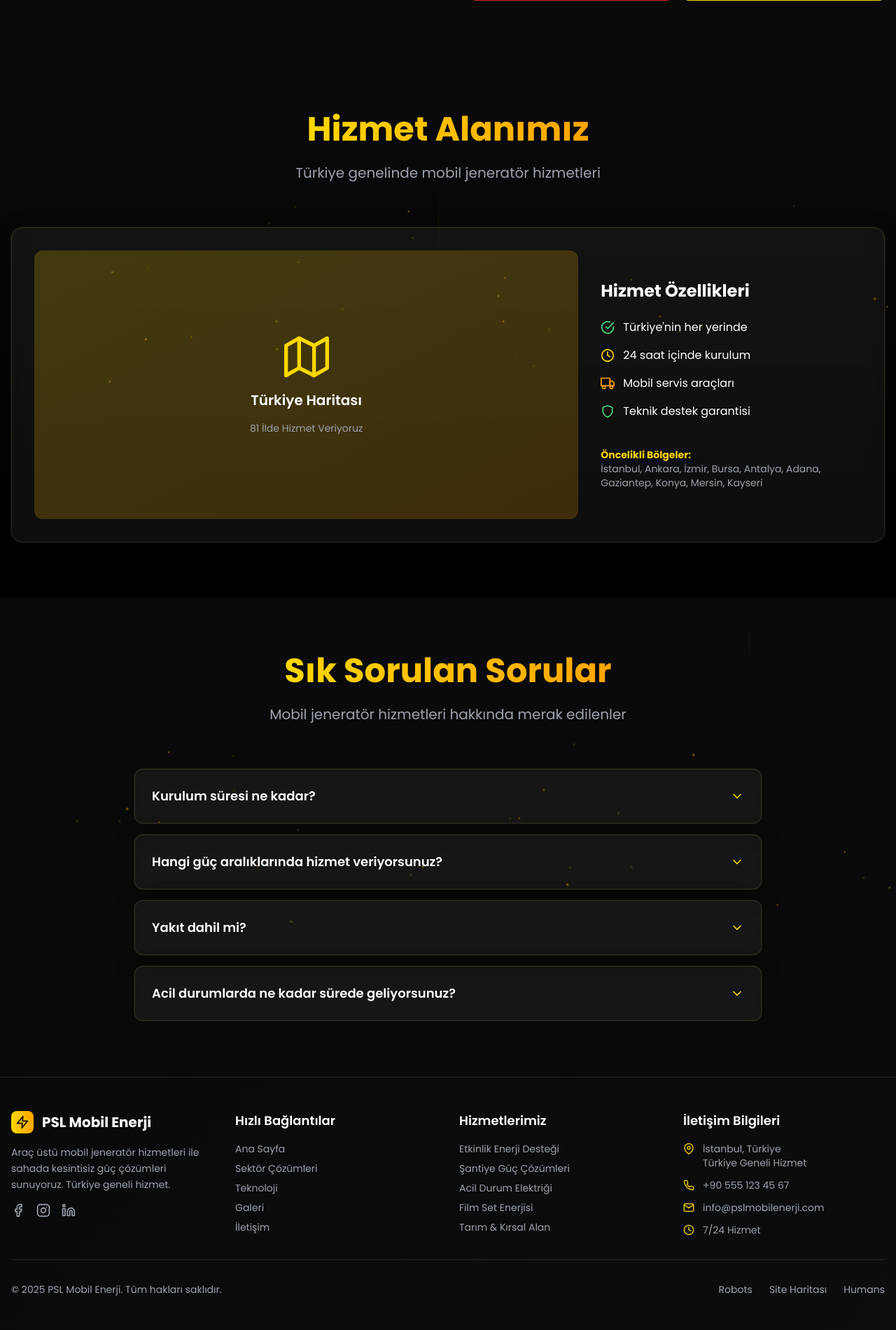
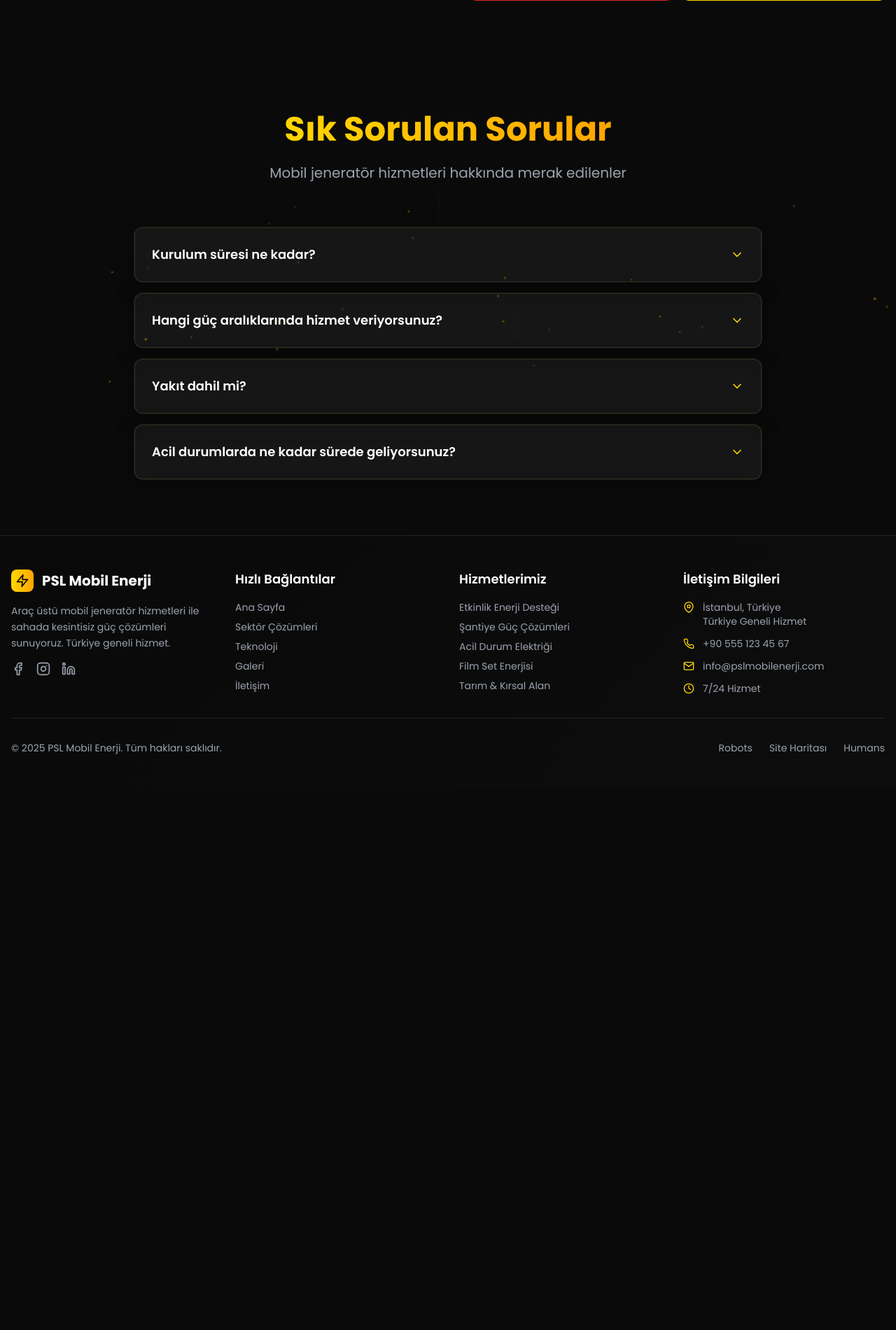
Before and after one commit to j1vetr/psl, a Flask app: page /iletisim in a window 1280 px wide. Shown: the part 1207-3108 px from the top of the page at 70% size. After the commit the page ends 2285 px from the top, so only its background shows below. Run offline with Flask 3, Linux system fonts and the light colour scheme; data comes from the database, SQL or seed files in the repository; some libraries are stand-ins or nearby versions.

Commit message:
Remove the service area section from the contact page
Removes the "Hizmet Alanımız" (Service Area) section, including map and related details, from the iletisim.html template.

Replit-Commit-Author: Agent
Replit-Commit-Session-Id: 8b600c18-987c-41a3-b5ed-623b27491751
Replit-Commit-Checkpoint-Type: full_checkpoint
Replit-Commit-Screenshot-Url: https://storage.googleapis.com/screenshot-production-us-central1/859f096b-f395-4f59-b9ad-5eea25ce2193/8b600c18-987c-41a3-b5ed-623b27491751/sFblXPi

```diff
--- a/templates/iletisim.html
+++ b/templates/iletisim.html
@@ -203,65 +203,6 @@
         </div>
     </section>
 
-    <!-- Map Section -->
-    <section class="py-20 bg-gradient-to-b from-electric-dark to-black">
-        <div class="container mx-auto px-4">
-            <div class="text-center mb-16">
-                <h2 class="text-3xl md:text-5xl font-bold mb-6">
-                    <span class="bg-gradient-to-r from-electric-blue to-electric-cyan bg-clip-text text-transparent">
-                        Hizmet Alanımız
-                    </span>
-                </h2>
-                <p class="text-xl text-gray-400">Türkiye genelinde mobil jeneratör hizmetleri</p>
-            </div>
-
-            <div class="glass-panel p-8 rounded-2xl">
-                <div class="grid grid-cols-1 lg:grid-cols-3 gap-8 items-center">
-                    <div class="lg:col-span-2">
-                        <!-- Map placeholder -->
-                        <div class="w-full h-96 bg-gradient-to-br from-electric-blue/20 to-electric-cyan/20 rounded-xl flex items-center justify-center">
-                            <div class="text-center space-y-4">
-                                <i data-feather="map" class="w-16 h-16 text-electric-blue mx-auto"></i>
-                                <h3 class="text-xl font-semibold">Türkiye Haritası</h3>
-                                <p class="text-gray-400 text-sm">81 İlde Hizmet Veriyoruz</p>
-                            </div>
-                        </div>
-                    </div>
-
-                    <div class="space-y-6">
-                        <h3 class="text-2xl font-bold">Hizmet Özellikleri</h3>
-
-                        <div class="space-y-4">
-                            <div class="flex items-center space-x-3">
-                                <i data-feather="check-circle" class="w-5 h-5 text-green-400"></i>
-                                <span>Türkiye'nin her yerinde</span>
-                            </div>
-                            <div class="flex items-center space-x-3">
-                                <i data-feather="clock" class="w-5 h-5 text-electric-blue"></i>
-                                <span>24 saat içinde kurulum</span>
-                            </div>
-                            <div class="flex items-center space-x-3">
-                                <i data-feather="truck" class="w-5 h-5 text-electric-cyan"></i>
-                                <span>Mobil servis araçları</span>
-                            </div>
-                            <div class="flex items-center space-x-3">
-                                <i data-feather="shield" class="w-5 h-5 text-green-400"></i>
-                                <span>Teknik destek garantisi</span>
-                            </div>
-                        </div>
-
-                        <div class="pt-4">
-                            <div class="text-sm text-gray-400">
-                                <strong class="text-electric-blue">Öncelikli Bölgeler:</strong><br>
-                                İstanbul, Ankara, İzmir, Bursa, Antalya, Adana, Gaziantep, Konya, Mersin, Kayseri
-                            </div>
-                        </div>
-                    </div>
-                </div>
-            </div>
-        </div>
-    </section>
-
     <!-- FAQ Section -->
     <section class="py-20 bg-electric-dark">
         <div class="container mx-auto px-4">
```
